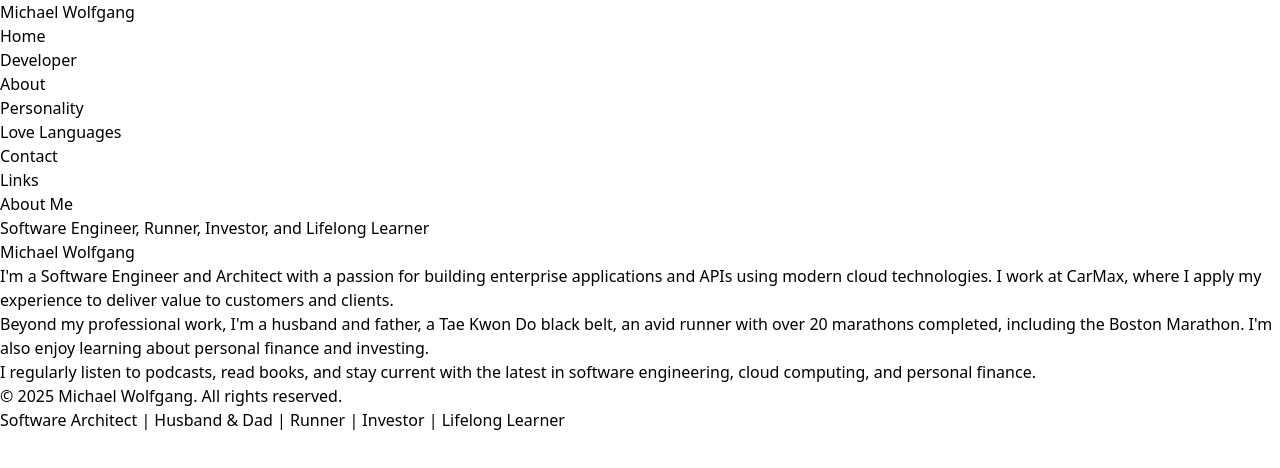
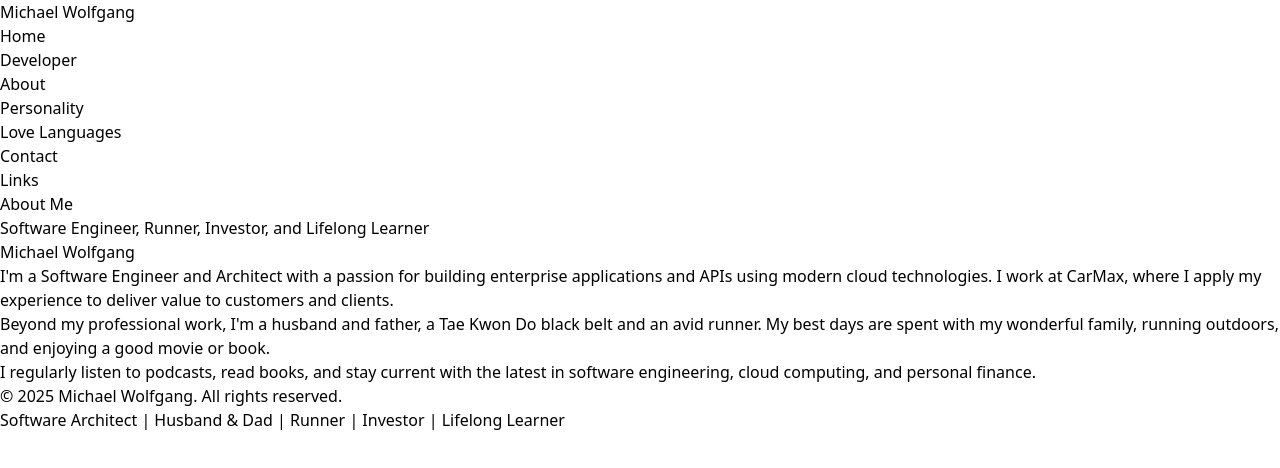
Before and after one commit to mikewolfy/mtw-michaelwolfgang-react, a React (Vite) app: page /about in a window 1280 px wide. Shown: the top 468 px of the page. Built offline with nearby package versions, Linux system fonts and the light colour scheme.

Commit message:
Text update

```diff
--- a/src/pages/About.jsx
+++ b/src/pages/About.jsx
@@ -15,13 +15,13 @@ const About = () => {
             to deliver value to customers and clients.
           </p>
           <p>
-            Beyond my professional work, I'm a husband and father, a Tae Kwon Do black belt,
-            an avid runner with over 20 marathons completed, including
-            the Boston Marathon. I'm also enjoy learning about personal finance and investing.
+            Beyond my professional work, I'm a husband and father, a Tae Kwon Do black belt
+            and an avid runner. My best days are spent with my wonderful family, running
+            outdoors, and enjoying a good movie or book.
           </p>
           <p>
-            I regularly listen to podcasts, read books,
-            and stay current with the latest in software engineering, cloud computing, and personal finance.
+            I regularly listen to podcasts, read books, and stay current with the latest in software engineering,
+            cloud computing, and personal finance.
           </p>
         </div>
       </div>
```
